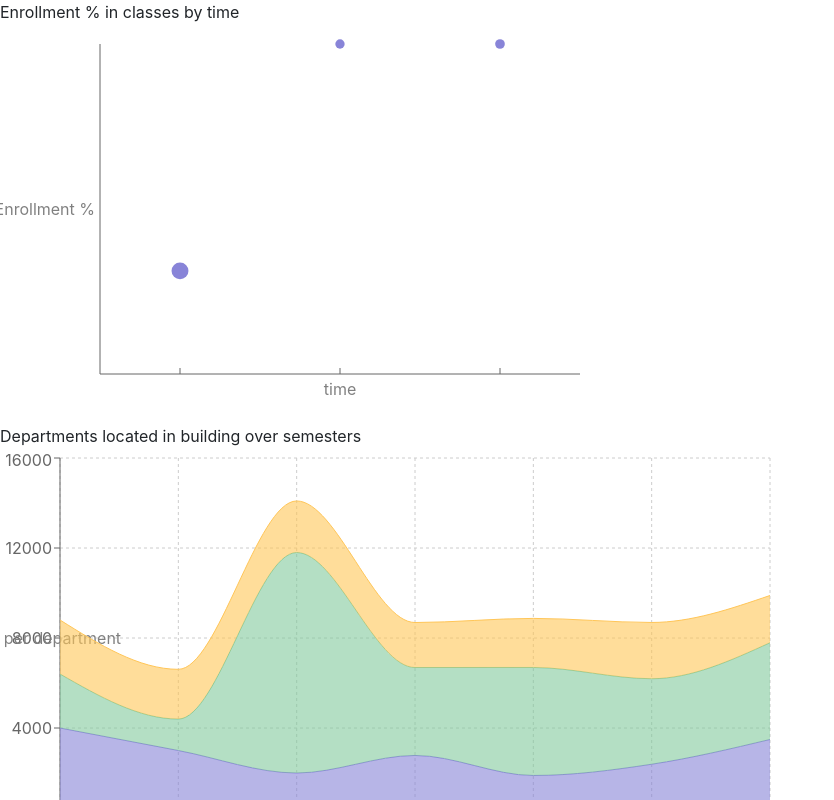
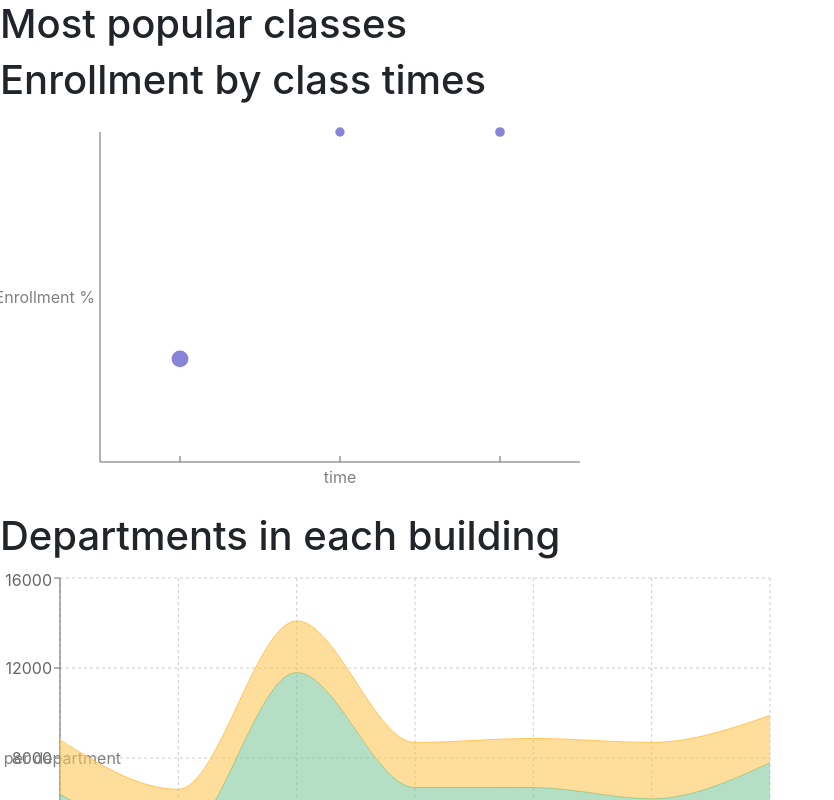
Before and after one commit to NewsroomDevelopment/scraper-dashboard, a React (Create React App) app: page /vergil in a window 1280 px wide. Shown: the top 800 px of the page, without its empty margins (0-834 px from the left). Built offline with nearby package versions, Linux system fonts and the light colour scheme.

Commit message:
started making dropdown menu but things are happening and nothing is working and i dont know why .__.

```diff
--- a/package.json
+++ b/package.json
@@ -9,11 +9,12 @@
     "@weknow/react-bubble-chart-d3": "^1.0.12",
     "bootstrap": "^4.6.0",
     "d3": "^6.5.0",
-    "react": "^17.0.1",
+    "react": "^17.0.2",
     "react-bootstrap": "^1.5.2",
-    "react-dom": "^17.0.1",
+    "react-dom": "^17.0.2",
     "react-router-dom": "^5.2.0",
     "react-scripts": "4.0.2",
+    "reactstrap": "^8.9.0",
     "recharts": "^2.0.9",
     "styled-components": "^5.2.1",
     "web-vitals": "^1.0.1"
--- /dev/null
+++ b/src/components/dropDownScatter.js
@@ -0,0 +1,30 @@
+import React, { useState } from 'react';
+import { Dropdown, DropdownToggle, DropdownMenu, DropdownItem } from 'reactstrap';
+
+
+const DropDownScatter = (props) =>
+{
+    const [dropdownOpen, setDropdownOpen] = useState(false);
+
+    const toggle = () => setDropdownOpen(prevState => !prevState);
+
+    return (
+      <Dropdown isOpen={dropdownOpen} toggle={toggle}>
+        <DropdownToggle caret>
+          Dropdown
+        </DropdownToggle>
+        <DropdownMenu>
+          <DropdownItem header>Header</DropdownItem>
+          <DropdownItem>Some Action</DropdownItem>
+          <DropdownItem text>Dropdown Item Text</DropdownItem>
+          <DropdownItem disabled>Action (disabled)</DropdownItem>
+          <DropdownItem divider />
+          <DropdownItem>Foo Action</DropdownItem>
+          <DropdownItem>Bar Action</DropdownItem>
+          <DropdownItem>Quo Action</DropdownItem>
+        </DropdownMenu>
+      </Dropdown>
+    );
+}
+
+  export default DropDownScatter;
--- a/src/components/scatterPlot.js
+++ b/src/components/scatterPlot.js
@@ -1,5 +1,7 @@
+import { Dropdown } from 'bootstrap';
 import React, {PureComponent} from 'react';
 import { ScatterChart, Scatter, Legend, XAxis, YAxis, ZAxis, CartesianGrid, Tooltip, ResponsiveContainer } from 'recharts';
+import DropDownScatter from "./dropDownScatter"
 
 const data = [
     {hour: "12a", enrolled: 125/400, students: 125, value: 400},
@@ -52,6 +54,7 @@
     const domain = parseDomain();
     const range = [16, 225];
     return (
+        <div>
         <ScatterChart
         width={600}
         height={400}
@@ -85,7 +88,7 @@
         <Tooltip cursor={{ strokeDasharray: '3 3' }} content={renderTooltip}/>
         <Scatter name="A school" data={data} fill="#8884d8" />
         </ScatterChart>
+        </div>
     );
 }
-
 export default ScatterPlot;
--- a/src/containers/Vergil.js
+++ b/src/containers/Vergil.js
@@ -5,10 +5,12 @@
 
 const Vergil = () => {
     return (
-        <div>Enrollment % in classes by time
-            <ScatterPlot />
-            Departments located in building over semesters
-            <AreaChart />
+        <div>
+            <h1>Most popular classes</h1>
+            <h1>Enrollment by class times</h1>
+            <ScatterPlot/>
+            <h1>Departments in each building</h1>
+            <AreaChart/>
         </div>
     );
 };
```
Also changed, not shown: 1 other file (tests, documents, lock files or other folders).
